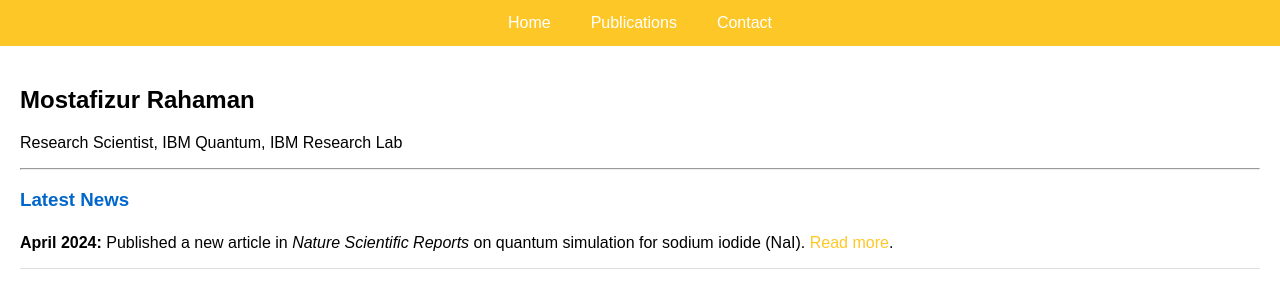
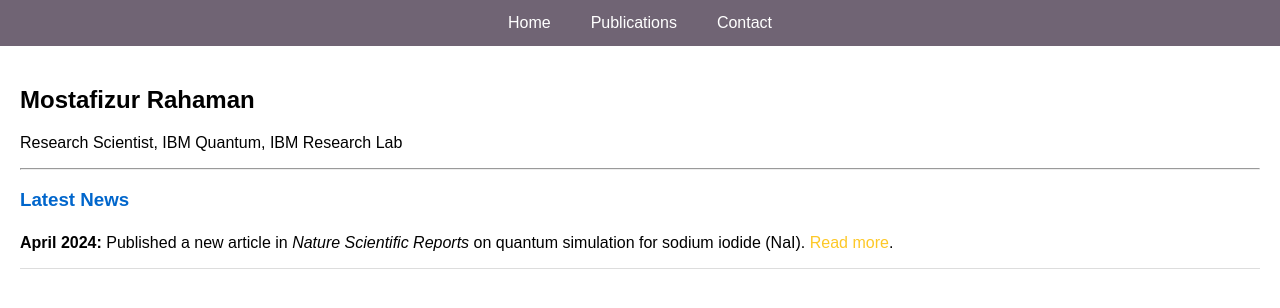
Before and after one commit to rahaman-quantum/rahaman.github.io, a Jekyll site: the page built from README.md, in a window 1280 px wide. Shown: the top 308 px of the page. Built offline with Jekyll 4.4.1, drawn with Linux system fonts in a browser that asks for light colours; our own code applies the rules of GitHub Pages for plain Markdown files.

Commit message:
Update default.html

```diff
--- a/_layouts/default.html
+++ b/_layouts/default.html
@@ -12,7 +12,7 @@
       padding: 0;
     }
     .navbar {
-      background-color: #fdc827; /* yello color */
+      background-color: #706474; /*  color */
       overflow: hidden;
       display: flex;
       justify-content: center;
```
